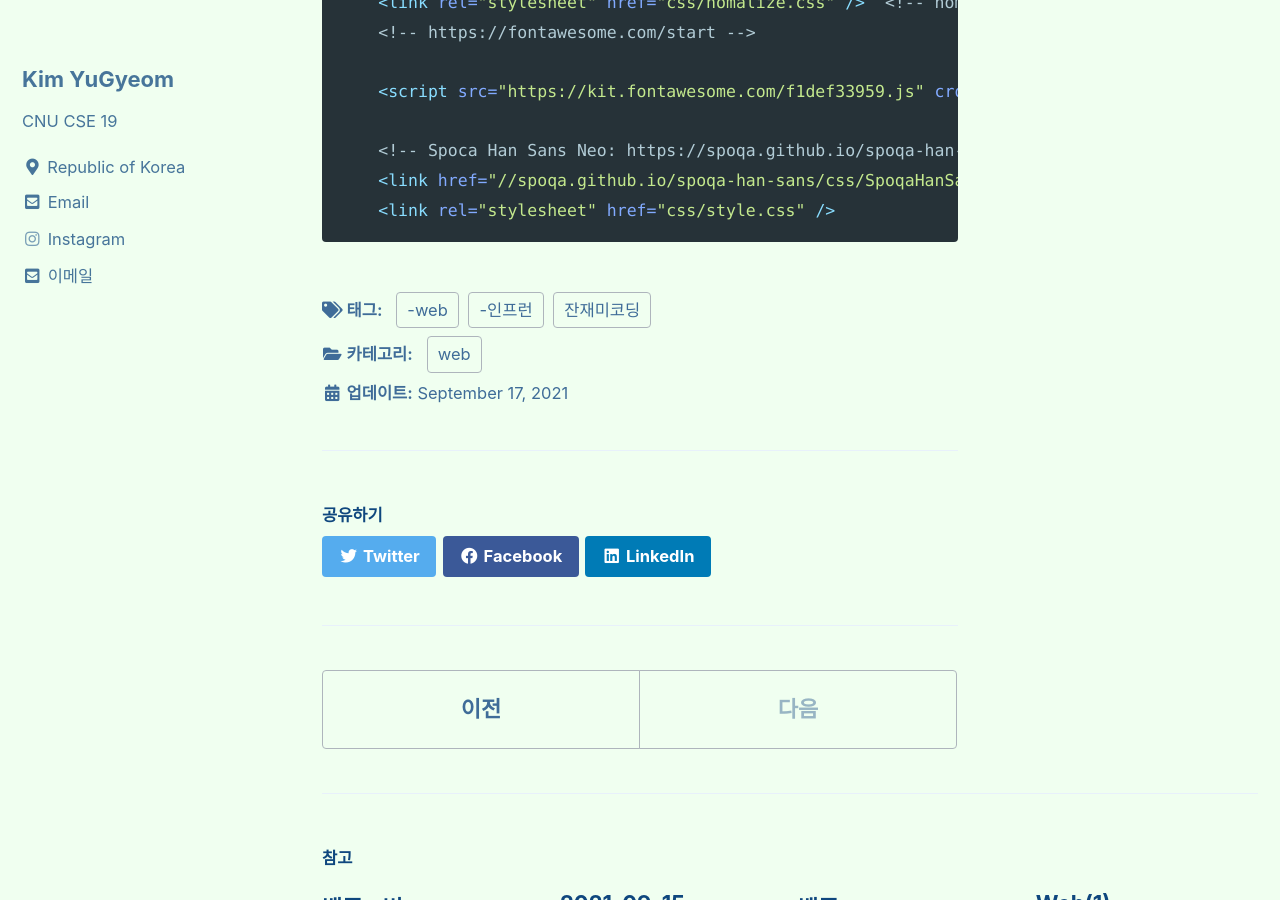
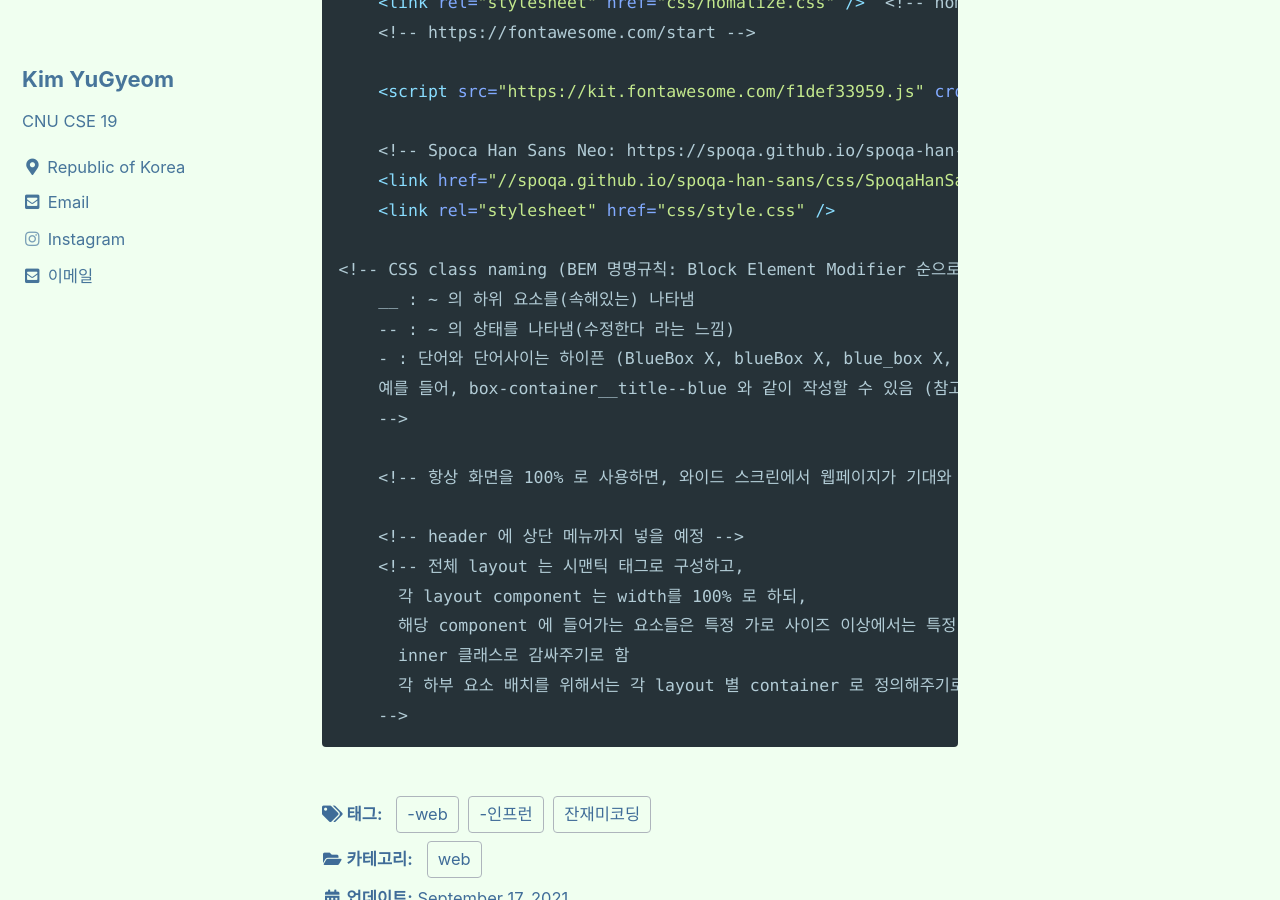
Before and after one commit to rladbrua0207/rladbrua0207.github.io, a Jekyll site: the page built from _posts/Web/2021-09-14-welcome-to-jekyll.markdown, in a window 1280 px wide and 900 px high, scrolled down 1654 px. Built offline with Jekyll 4.4.1, drawn with Linux system fonts in a browser that asks for light colours; cached includes are drawn as plain includes.

````diff
--- a/_posts/Web/2021-09-14-welcome-to-jekyll.markdown
+++ b/_posts/Web/2021-09-14-welcome-to-jekyll.markdown
@@ -65,4 +65,21 @@
     <!-- Spoca Han Sans Neo: https://spoqa.github.io/spoqa-han-sans/ko-KR/ -->
     <link href="//spoqa.github.io/spoqa-han-sans/css/SpoqaHanSansNeo.css" rel="stylesheet" type="text/css" /> <!-- 웹 폰트-->
     <link rel="stylesheet" href="css/style.css" />
+
+<!-- CSS class naming (BEM 명명규칙: Block Element Modifier 순으로 작성)
+    __ : ~ 의 하위 요소를(속해있는) 나타냄
+    -- : ~ 의 상태를 나타냄(수정한다 라는 느낌)
+    - : 단어와 단어사이는 하이픈 (BlueBox X, blueBox X, blue_box X, blue-box O)
+    예를 들어, box-container__title--blue 와 같이 작성할 수 있음 (참고로만 알아두면 됨)
+    -->
+
+    <!-- 항상 화면을 100% 로 사용하면, 와이드 스크린에서 웹페이지가 기대와 달리 보일 수 있음 -->
+
+    <!-- header 에 상단 메뉴까지 넣을 예정 -->
+    <!-- 전체 layout 는 시맨틱 태그로 구성하고,
+      각 layout component 는 width를 100% 로 하되,
+      해당 component 에 들어가는 요소들은 특정 가로 사이즈 이상에서는 특정 사이즈로 가운데에 정렬되도록,
+      inner 클래스로 감싸주기로 함
+      각 하부 요소 배치를 위해서는 각 layout 별 container 로 정의해주기로 함
+    -->
 ```
````
